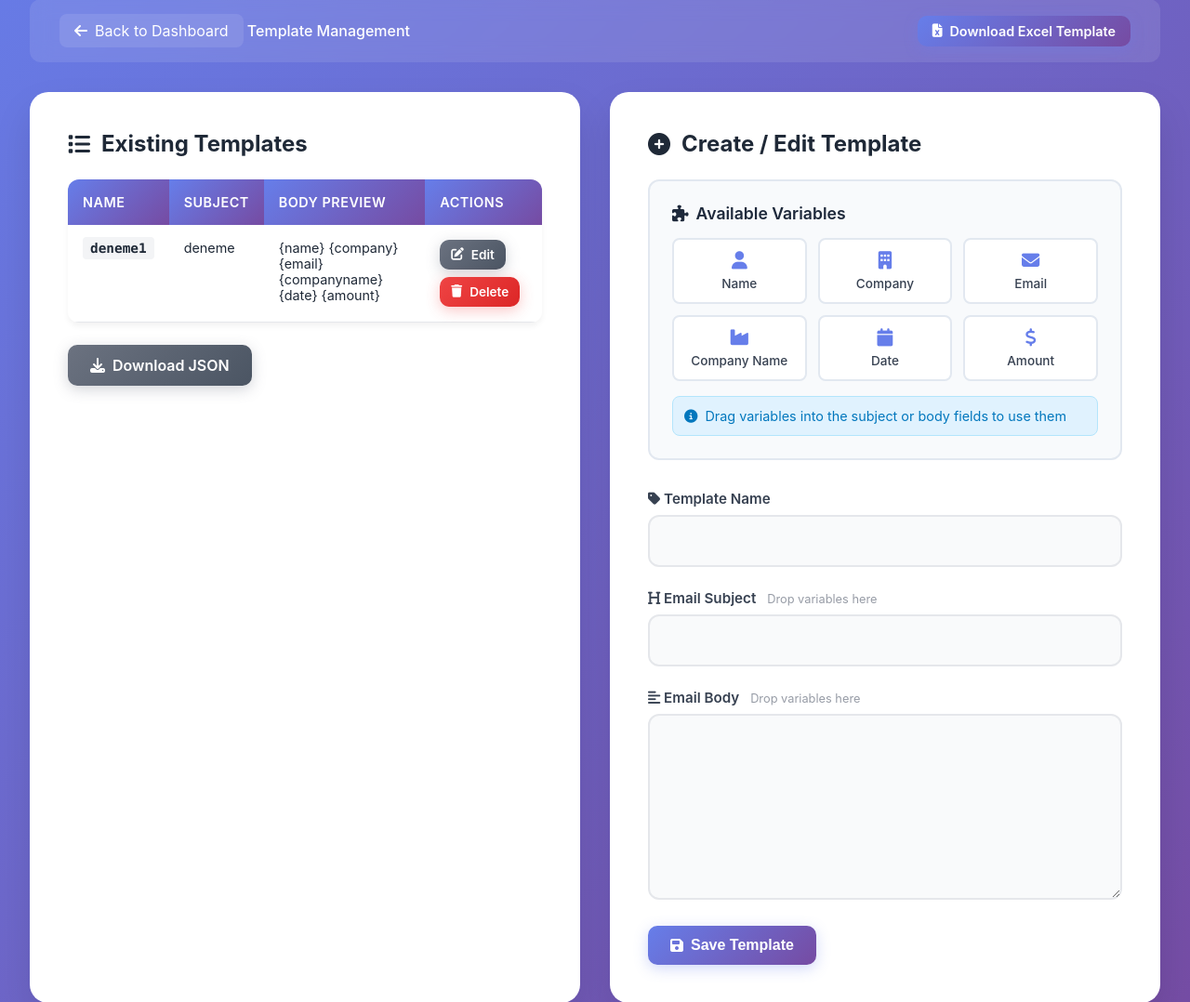
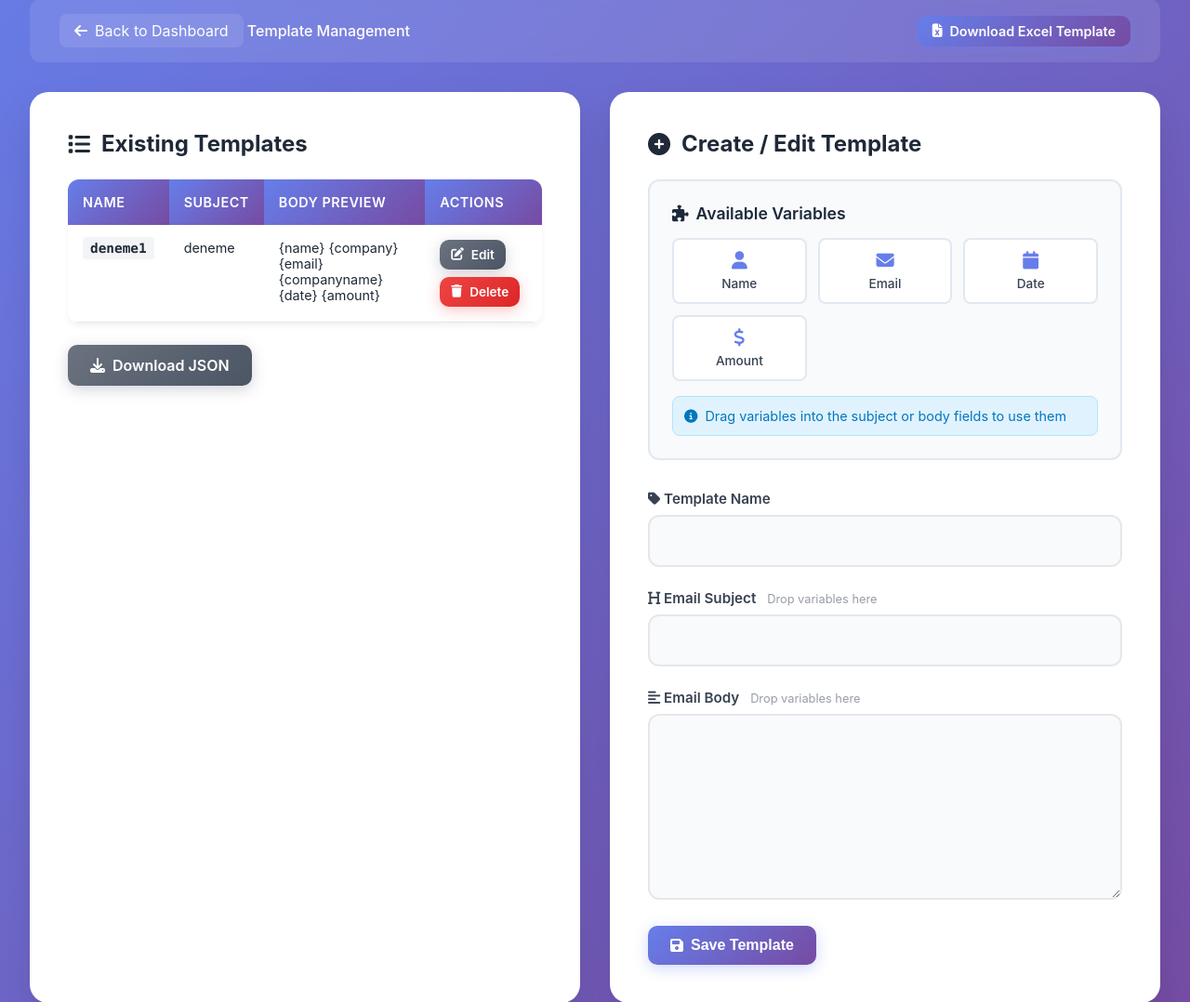
Before and after one commit to emrekarakus1/commonmailer, a Django app: page /templates/ in a window 1280 px wide. Shown: the part 172-1250 px from the top of the page at 93% size. Run offline with Django 5.2, Linux system fonts and the light colour scheme; the visitor is signed in with stand-in values (Sample User, id 1).

Commit message:
Feature: Add CC support and clean up template variables - Remove company and companyname variables from template manager - Add CC email support in mail sending - Read CC column from Excel and send to recipients - Support multiple CC emails (comma/semicolon separated) - Show CC info in send logs

```diff
--- a/automation/templates/automation/template_manager.html
+++ b/automation/templates/automation/template_manager.html
@@ -566,17 +566,9 @@
                 <i class="fas fa-user"></i>
                 <span>Name</span>
               </div>
-              <div class="variable-item" draggable="true" data-variable="{company}">
-                <i class="fas fa-building"></i>
-                <span>Company</span>
-              </div>
               <div class="variable-item" draggable="true" data-variable="{email}">
                 <i class="fas fa-envelope"></i>
                 <span>Email</span>
-              </div>
-              <div class="variable-item" draggable="true" data-variable="{companyname}">
-                <i class="fas fa-industry"></i>
-                <span>Company Name</span>
               </div>
               <div class="variable-item" draggable="true" data-variable="{date}">
                 <i class="fas fa-calendar"></i>
--- a/automation/views.py
+++ b/automation/views.py
@@ -185,6 +185,15 @@ def _send_emails(
             to_addr = str(row[email_column])
             sub, body = render_subject_body(subject, template_body, row.to_dict())
 
+            # Get CC emails if present
+            cc_emails = []
+            if 'cc' in df.columns:
+                cc_value = row.get('cc', '')
+                if pd.notna(cc_value) and str(cc_value).strip():
+                    # Support multiple CC emails separated by semicolon or comma
+                    cc_list = str(cc_value).replace(';', ',').split(',')
+                    cc_emails = [cc.strip() for cc in cc_list if cc.strip()]
+
             # Company name matching for attachments
             company_name = row.get(company_column, "") if company_column in df.columns else ""
             attachments = []
@@ -246,14 +255,15 @@ def _send_emails(
 
             try:
                 # Send email using service
-                send_single_mail(to_addr, sub, body, attachments, timeout=15)
+                send_single_mail(to_addr, sub, body, attachments, cc_emails=cc_emails, timeout=15)
 
                 if attachments:
                     attachment_info = f" (with {len(attachments)} attachments: {'; '.join(attachment_filenames)})"
                 else:
                     attachment_info = " (no attachment)"
 
-                logs.append(f"Sent to {to_addr}{attachment_info}")
+                cc_info = f" CC: {', '.join(cc_emails)}" if cc_emails else ""
+                logs.append(f"Sent to {to_addr}{attachment_info}{cc_info}")
 
             except Exception as e:
                 result_row["status"] = "ERROR"
```
Also changed, not shown: automation/services/mailer.py (+9 -2 lines).
